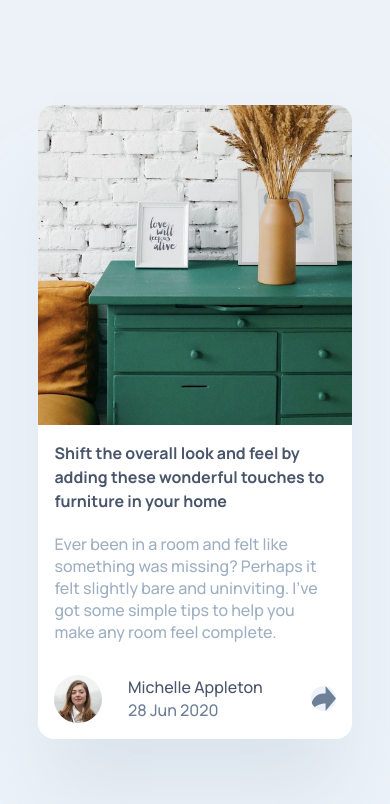
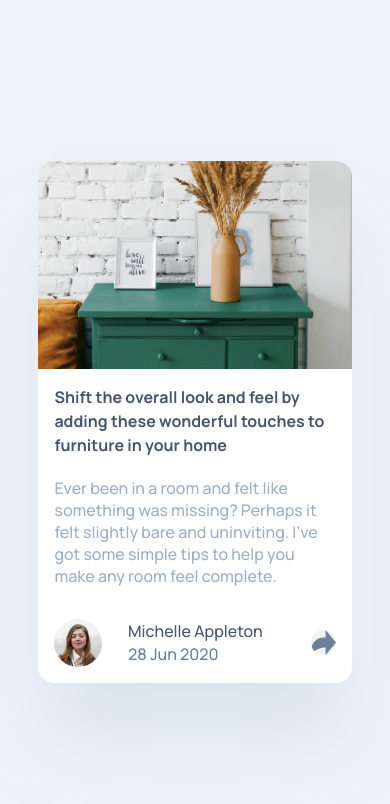
Before and after one commit to mjpfelicia/Article-preview-component, a plain HTML site: page index.html in a window 390 px wide. Drawn offline with Linux system fonts and the light colour scheme.

Commit message:
melhorias2.2

```diff
--- a/style.css
+++ b/style.css
@@ -29,7 +29,7 @@ main {
 
 .box-conteudo {
     display: flex;
-    max-width: 73rem;
+    max-width: 70rem;
     background: #ffffff;
     box-shadow: 0px 4rem 4rem -1rem rgba(201, 213, 225, 0.503415);
     border-radius: 1rem;
@@ -162,7 +162,7 @@ main {
     }
     .box-img-principal {
         width: 100%;
-        height: 20rem;
+        height: 13rem;
     }
     .box-descricao {
         padding: 1rem;
```
